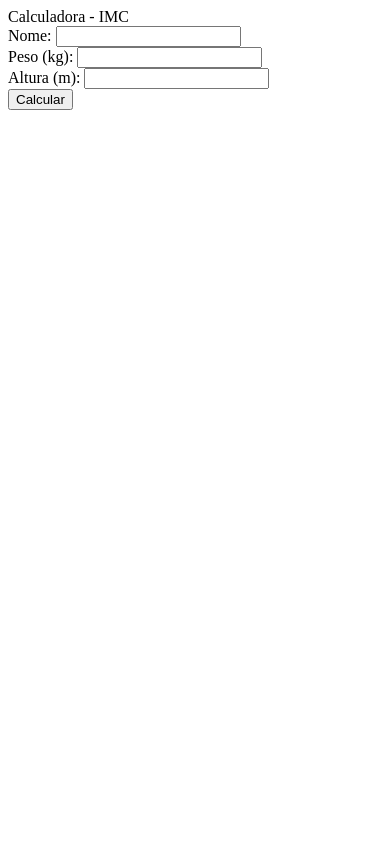
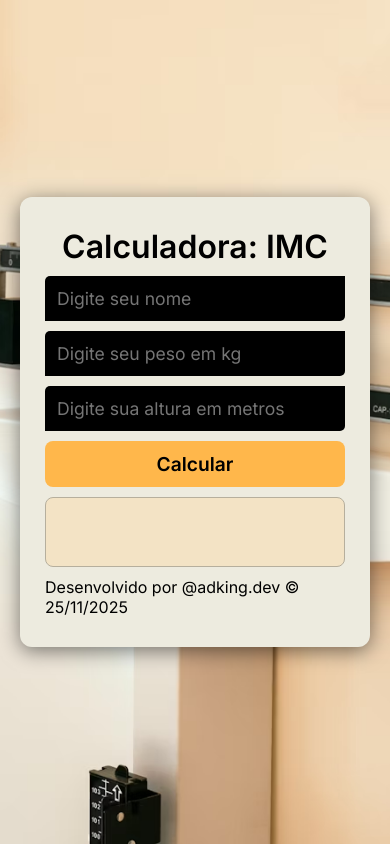
Before and after one commit to AdKingDev/calculadora-imc, a plain HTML site: page index.html in a window 390 px wide. Drawn offline with Linux system fonts and the light colour scheme.

Commit message:
implementação completa de responsividade e atualização visual
• Adição do arquivo media-query.css
• Atualiza style.css
• Adição de background para diferente medias
• Atualização do index.html

```diff
--- /dev/null
+++ b/assets/css/media-query.css
@@ -0,0 +1,102 @@
+@media (min-width: 360px) and (max-width: 767px) {
+    .container {
+        min-width: 320px;
+        min-height: 400px;
+        max-height: 450px;
+    }
+
+    .title {
+        font-size: 2rem;
+    }
+
+    .input {
+        height: 80px;;
+    }
+
+    .input > label {
+        font-size: 1.2rem;
+    }
+
+    button {
+        font-size: 1.2rem;
+        height: 100px;
+    }
+
+    .result {
+        font-size: 1.2rem;
+        height: 120px;
+    }
+}
+
+@media (min-width: 768px) and (max-width: 800px) {
+    body {
+    background: url(../images/background01.jpg) var(--cor2) no-repeat center center fixed;
+    background-size: cover;
+    }
+
+    .container {
+        width: 600px;
+        height: 730px;
+    }
+
+    .title {
+    font-size: 2.5rem;
+    }
+
+    .input {
+        font-size: 2;
+        padding: 10px;
+        height: auto;
+    }
+
+    .input > input {
+        height: 80px;
+        font-size: 1.5rem;
+    }
+
+    .input > label {
+        font-size: 2rem;
+        font-weight: 600;
+    }
+
+    button {
+        font-size: 1.8rem;
+        height: 130px;
+    }
+
+    .result {
+        font-size: 1.8rem;
+        height: 150px;
+    }
+}
+
+@media (min-width: 1280px) {
+    body {
+        background: url(../images/background03.jpg) no-repeat center center fixed;
+        background-size: cover;
+    }
+
+    .container {
+        width: 600px;
+        height: 450px;
+    }
+
+    .title {
+        font-size: 1.8rem;
+    }
+
+    .input > input {
+        height: 60px;
+        font-size: 1.5rem;
+    }
+
+    button {
+        font-size: 1.5rem;
+        height: 120px;
+    }
+
+    .result {
+        font-size: 1.5rem;
+        height: 160px;
+    }
+}
--- a/assets/css/style.css
+++ b/assets/css/style.css
@@ -0,0 +1,119 @@
+@import url('https://fonts.googleapis.com/css2?family=Inter:wght@300;400;500;600&display=swap');
+
+:root {
+    --cor1: #000000;
+    --cor2: #f3f4f6;
+}
+
+* {
+    margin: 0;
+    padding: 0;
+    box-sizing: border-box;
+    font-family: "Inter", sans-serif;
+}
+
+body {
+    background: url(../images/background02.jpg) var(--cor2) no-repeat center center fixed;
+    background-size: cover;
+
+    display: flex;
+    justify-content: center;
+    align-items: center;
+    height: 100vh;
+    padding: 20px;
+}
+
+.container {
+    width: 350px;
+    padding: 30px 25px;
+
+    background: #edebdf;
+    border-radius: 12px;
+    box-shadow: 0 4px 20px rgba(0, 0, 0, 0.5);
+
+    display: flex;
+    flex-direction: column;
+    gap: 10px;
+}
+
+.title {
+    font-size: 1.8rem;
+    font-weight: 600;
+    text-align: center;
+}
+
+.input {
+    display: flex;
+    flex-direction: column;
+    gap: 8px;
+}
+
+.input > label {
+    font-size: 0.95rem;
+    font-weight: 500;
+    color: var(--cor2);
+}
+
+.input > input {
+    height: 45px;
+    border-radius: 5px 0;
+    padding: 0 12px;
+
+    border: none;
+    background: var(--cor1);
+    color: var(--cor2);
+
+    font-size: 1.1rem;
+
+    transition: border-color .2s, box-shadow .2s;
+}
+
+.input > input:focus {
+    border-color: #c6d3ee;
+    box-shadow: 0 0 0 3px #eb952533;
+    outline: none;
+}
+
+button {
+    height: 47px;
+    border: none;
+    border-radius: 8px;
+    background: #ffb74b;
+
+    font-weight: 600;
+    font-size: 1.05rem;
+    cursor: pointer;
+
+    transition: background .2s, transform .2s;
+}
+
+button:hover {
+    background: #cf6e1e;
+}
+button:active {
+    transform: scale(.97);
+}
+
+.result {
+    min-height: 60px;
+    padding: 12px;
+
+    font-size: 1.1rem;
+    font-weight: 500;
+
+    background: #ffcf874d;
+    border: 1px solid #b6af9d;
+    border-radius: 8px;
+
+    text-align: center;
+}
+
+footer > p > a {
+    text-decoration: none;
+    color: var(--cor1);
+}
+
+footer > p > a:hover {
+    text-decoration: underline;
+    color: #cf6e1e;
+}
--- a/index.html
+++ b/index.html
@@ -6,33 +6,34 @@
     <title>Calculadora de IMC</title>
     <link rel="stylesheet" href="assets/css/style.css">
     <link rel="shortcut icon" href="assets/images/favicon.ico" type="image/x-icon">
+    <link rel="stylesheet" href="assets/css/media-query.css">
 
 </head>
 <body>
 
-    <main>
         <div class="container">
-            <div class="title">Calculadora - IMC</div>
+            <div class="title">Calculadora: IMC</div>
             <div class="input">
-                <label>Nome:</label>
-                <input type="text" id="nome">
+                <input type="text" id="nome" placeholder="Digite seu nome">
             </div>
 
             <div class="input">
-                <label>Peso (kg):</label>
-                <input type="number" id="peso">
+                <input type="number" id="peso" placeholder="Digite seu peso em kg">
             </div>
 
             <div class="input">
-                <label>Altura (m):</label>
-                <input type="number" id="altura">
+                <input type="number" id="altura" placeholder="Digite sua altura em metros">
             </div>
 
             <button id="calcular">Calcular</button>
 
             <div class="result" id="resultado"></div>
+
+            <footer>
+                <p>Desenvolvido por <a href="https://adking.dev" target="_blank">@adking.dev</a> &copy; 25/11/2025</p>
+            </footer>
         </div>
-    </main>
+
 
     <script src="assets/javascript/script.js"></script>
 </body>
```
Also changed, not shown: assets/images/background01.jpg (added), assets/images/background02.jpg (added), assets/images/background03.jpg (added).
